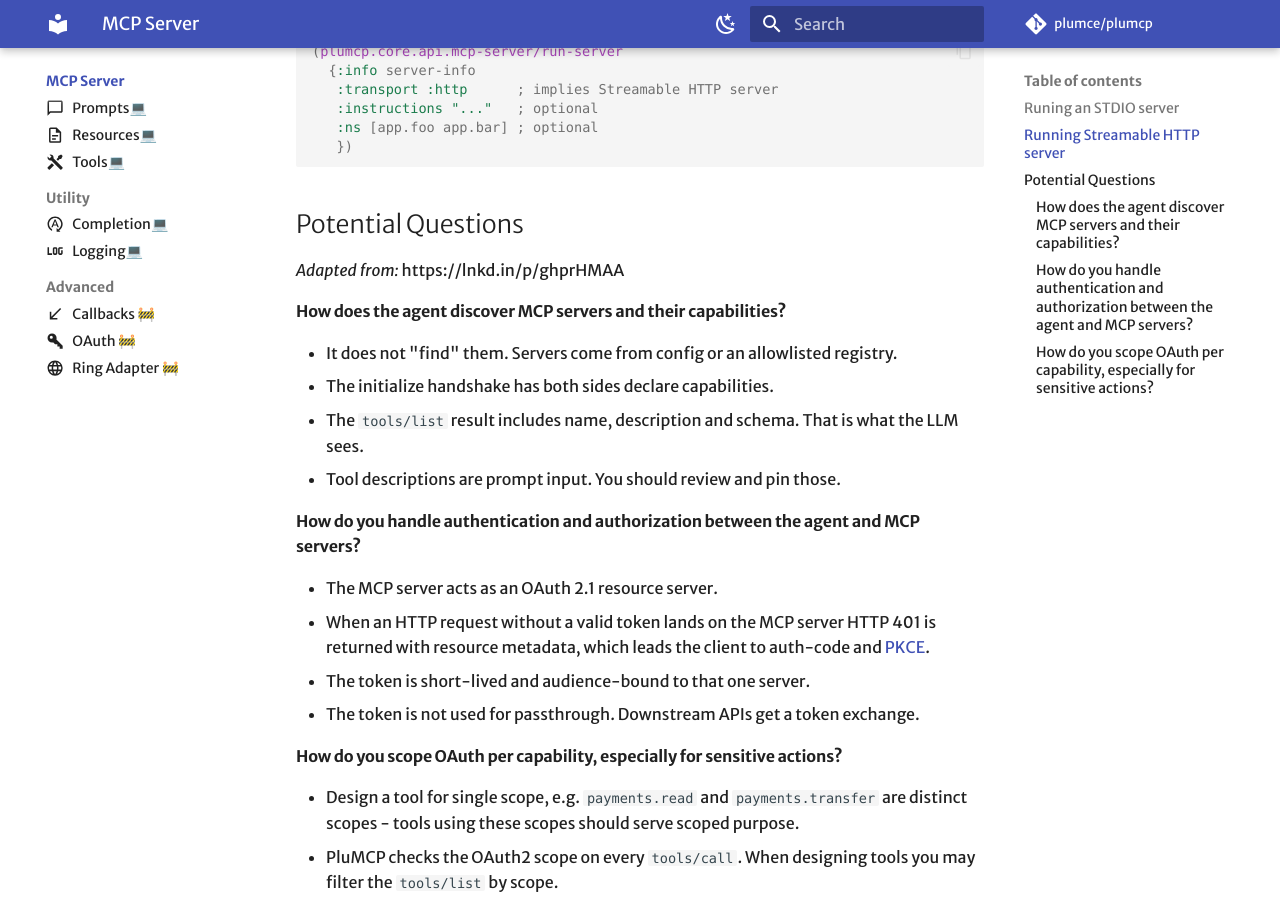
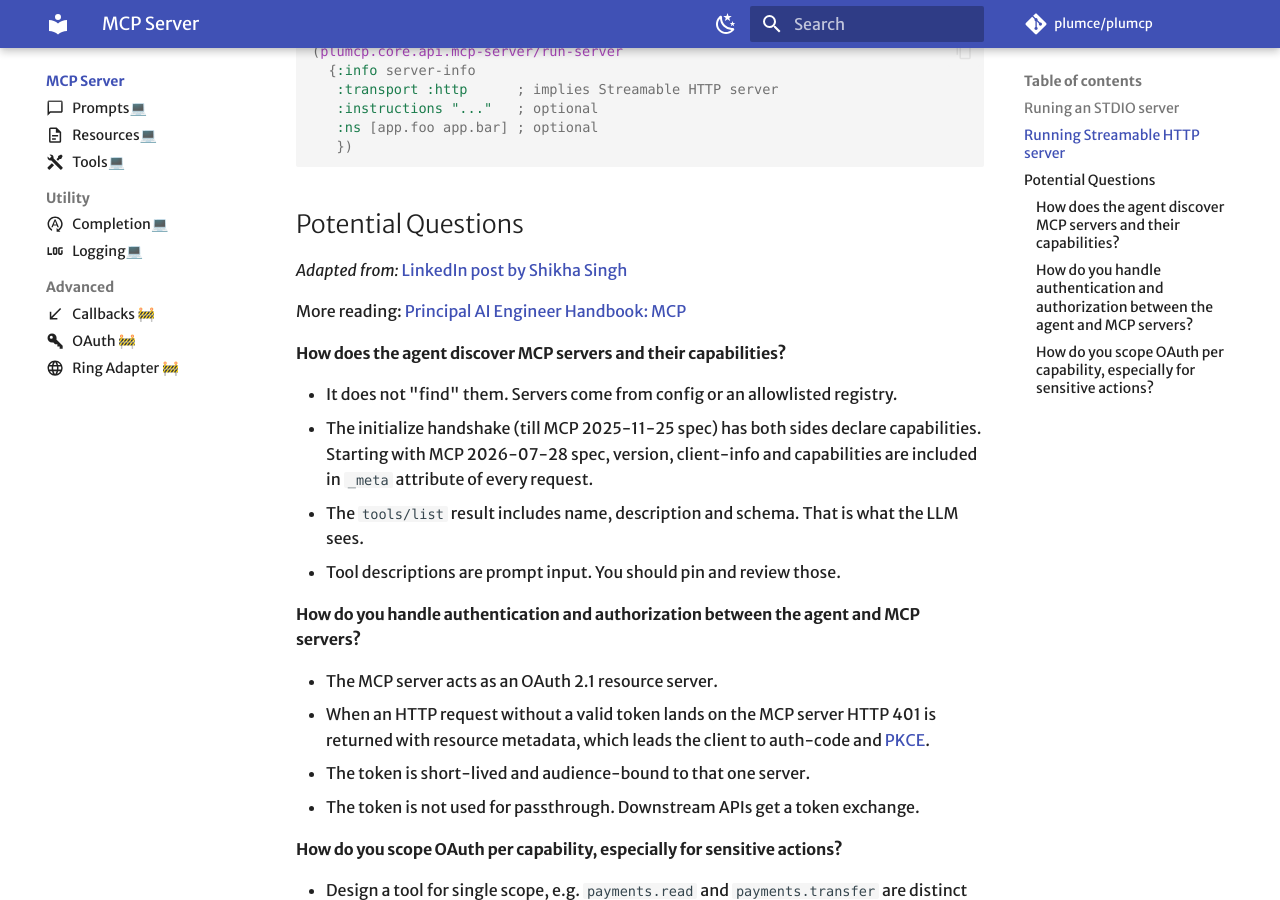
Before and after one commit to plumce/plumcp-docs, an MkDocs documentation site: the page built from docs/mcpserver/index.md, in a window 1280 px wide and 900 px high, scrolled down 1143 px. Built offline with MkDocs 1.6.1 and Material for MkDocs 9.7.7, drawn with Linux system fonts in a browser that asks for light colours; some web fonts are replaced; comment, search, counter and statistics services are not loaded.

Commit message:
Add credit links to potential questions
The potential questions section is added with credit and reading links.

```diff
--- a/docs/mcpserver/index.md
+++ b/docs/mcpserver/index.md
@@ -56,15 +56,19 @@ Below are few common options (check source for exhaustive list):
 
 ## Potential Questions
 
-_Adapted from:_ https://lnkd.in/p/ghprHMAA
+_Adapted from:_ [LinkedIn post by Shikha Singh](https://lnkd.in/p/ghprHMAA)
+
+More reading: [Principal AI Engineer Handbook: MCP](https://handbook.vinodspattar.in/learn/modules/06-mcp/)
 
 #### How does the agent discover MCP servers and their capabilities?
 
 - It does not "find" them. Servers come from config or an allowlisted registry.
-- The initialize handshake has both sides declare capabilities.
+- The initialize handshake (till MCP 2025-11-25 spec) has both sides declare
+  capabilities. Starting with MCP 2026-07-28 spec, version, client-info and
+  capabilities are included in `_meta` attribute of every request.
 - The `tools/list` result includes name, description and schema. That is what
   the LLM sees.
-- Tool descriptions are prompt input. You should review and pin those.
+- Tool descriptions are prompt input. You should pin and review those.
 
 #### How do you handle authentication and authorization between the agent and MCP servers?
 
```
